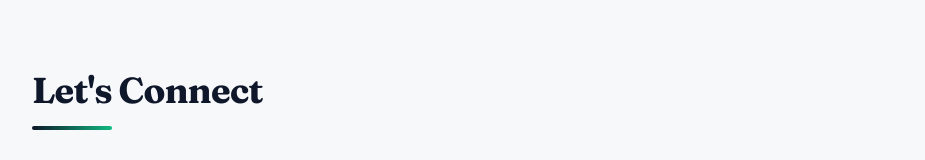
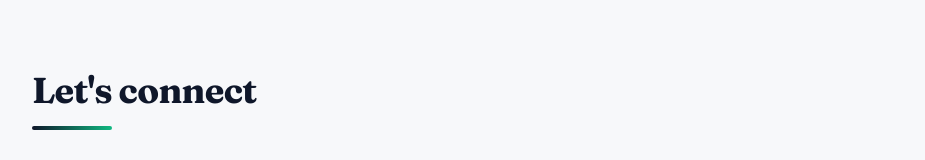
Before and after one commit to someshvemuri/someshvemuri, a Next.js app: page / in a window 1280 px wide. Shown: the part 2478-2638 px from the top of the page, without its empty margins (160-1085 px from the left). Built offline with nearby package versions, Linux system fonts and the light colour scheme.

Commit message:
fix: escape all apostrophes in contact component

```diff
--- a/components/Contact.tsx
+++ b/components/Contact.tsx
@@ -8,7 +8,7 @@ export default function Contact() {
     <section id="contact" className="py-20 px-4">
       <div className="max-w-4xl mx-auto">
         <motion.div initial={{ opacity: 0, y: 20 }} whileInView={{ opacity: 1, y: 0 }} viewport={{ once: true }}>
-          <h2 className="text-4xl font-bold mb-4 text-slate-900">Let's Connect</h2>
+          <h2 className="text-4xl font-bold mb-4 text-slate-900">{"Let's connect"}</h2>
           <div className="w-20 h-1 bg-gradient-to-r from-slate-900 to-emerald-500 rounded-full mb-12" />
         </motion.div>
 
@@ -18,8 +18,7 @@ export default function Contact() {
           whileInView={{ opacity: 1 }}
           viewport={{ once: true }}
         >
-          I'm always interested in discussing software engineering, system design, and new opportunities. Feel
-          free to reach out!
+          {"I'm always interested in discussing software engineering, system design, and new opportunities. Feel free to reach out!"}
         </motion.p>
 
         <motion.div
```
